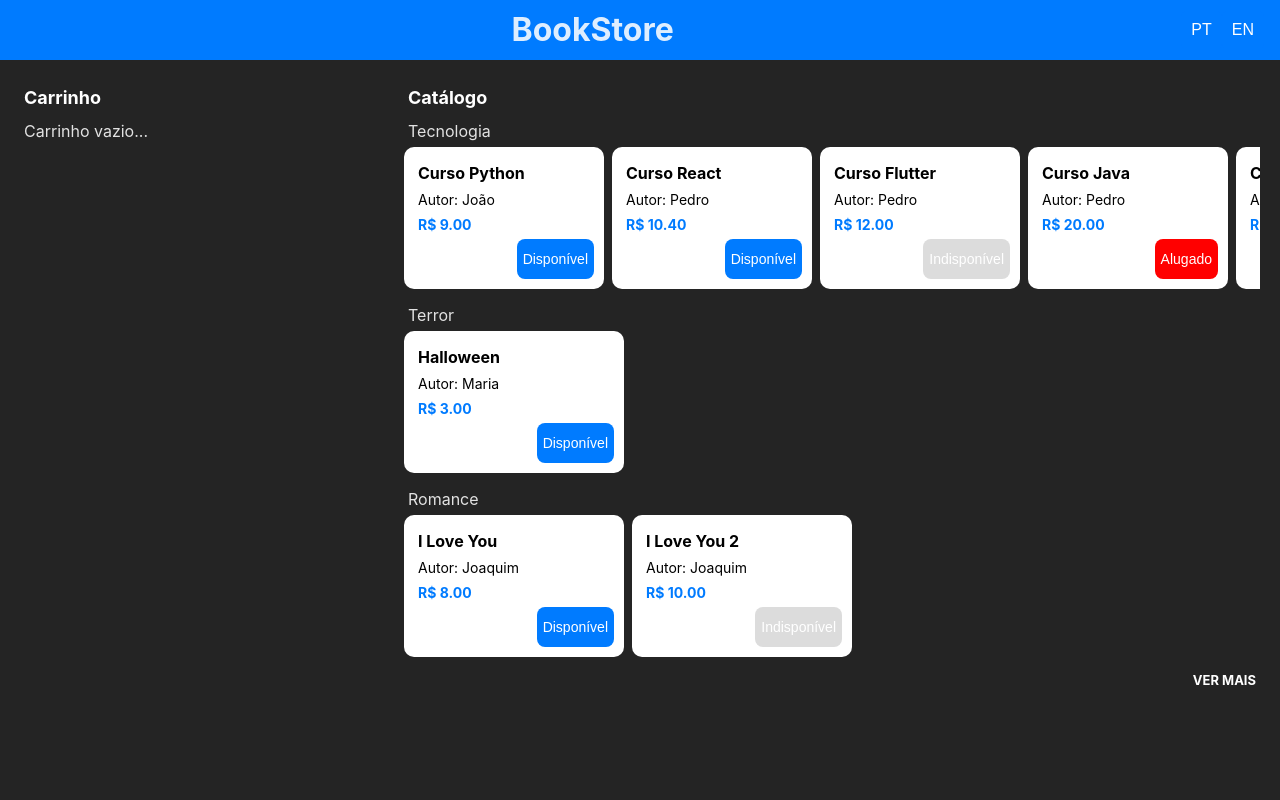
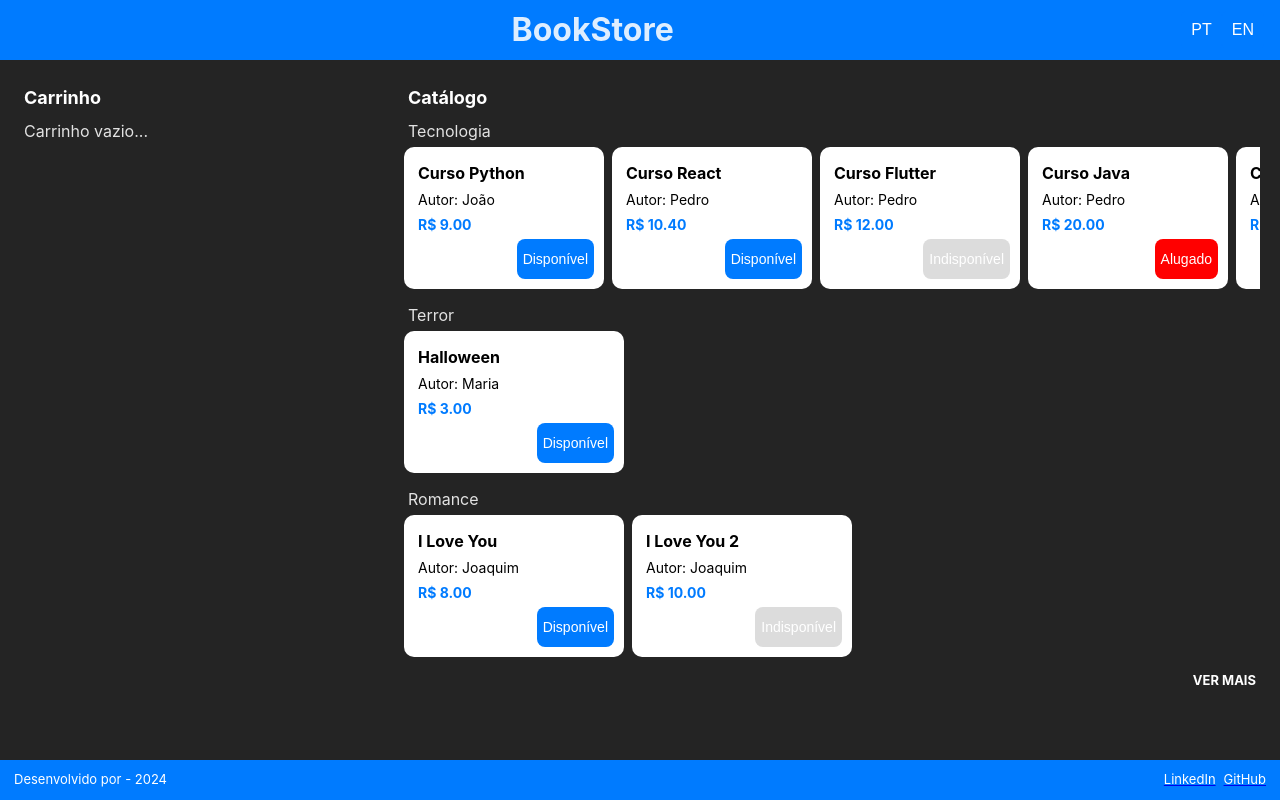
Before and after one commit to NewtonPerazzo/bookstore_catalog, a React (Vite) app: page / in a window 1280 px wide. Built offline with nearby package versions, Linux system fonts and the light colour scheme.

Commit message:
feature(add-footer): footer added and style improve on left column

```diff
--- a/public/locales/en/translation.json
+++ b/public/locales/en/translation.json
@@ -21,5 +21,6 @@
     "coin": "U$ ",
     "rented": "Rented",
     "available": "Available",
-    "unavailable": "Unavailable"
+    "unavailable": "Unavailable",
+    "developedBy": "Developed by "
 }
--- a/public/locales/pt/translation.json
+++ b/public/locales/pt/translation.json
@@ -21,5 +21,6 @@
     "coin": "R$ ",
     "rented": "Alugado",
     "available": "Disponível",
-    "unavailable": "Indisponível"
+    "unavailable": "Indisponível",
+    "developedBy": "Desenvolvido por "
 }
--- /dev/null
+++ b/src/components/Footer/index.tsx
@@ -0,0 +1,23 @@
+import { useTranslation } from "react-i18next"
+import { Container } from "./style"
+
+const Footer = () => {
+    const { t } = useTranslation()
+
+    const Strings = {
+        DEVELOPED_BY: t("developedBy")
+    }
+
+    return (
+        <Container>
+            <p>{Strings.DEVELOPED_BY} - 2024</p>
+
+            <div>
+                <a href="https://www.linkedin.com/in/newton-perazzo/" target="_blank"><p>LinkedIn </p></a>
+                <a href="https://github.com/NewtonPerazzo" target="_blank"><p>GitHub</p></a>
+            </div>
+        </Container>
+    )
+}
+
+export default Footer
--- /dev/null
+++ b/src/components/Footer/style.ts
@@ -0,0 +1,27 @@
+import styled from 'styled-components';
+
+const Container = styled.div`
+  width: 100%;
+  height: 40px;
+  background-color: #007bff;
+  display: flex;
+  align-items: center;
+  justify-content: space-between;
+  padding: 10px;
+  box-sizing: border-box;
+
+  @media(max-width: 900px){
+    justify-content: flex-end;
+  }
+
+  p {
+    font-size: 13px;
+    color: #FFF;
+  }
+
+  div {
+    display: flex;
+  }
+`;
+
+export { Container };
--- a/src/components/Layout/MainLayout/index.tsx
+++ b/src/components/Layout/MainLayout/index.tsx
@@ -1,3 +1,4 @@
+import Footer from "../../Footer"
 import Header from "../../Header"
 import { Container, ContainerColumns, ContainerSide } from "./styles"
 
@@ -19,6 +20,7 @@ const MainLayout = ({ rightElement, leftElement }: MainLayoutProps) => {
                     {rightElement}
                 </ContainerSide>
             </ContainerColumns>
+            <Footer />
         </Container>
     )
 }
--- a/src/components/Layout/MainLayout/styles.ts
+++ b/src/components/Layout/MainLayout/styles.ts
@@ -39,6 +39,7 @@ const ContainerSide = styled.div<{ isLeft?: boolean }>`
             right: 0;
             background-color: #007bff;
             padding: 10px;
+            box-shadow: 0px 4px 8px rgba(0, 0, 0, 0.2);
         }
     `}
      @media (max-width: 900px) {
```
